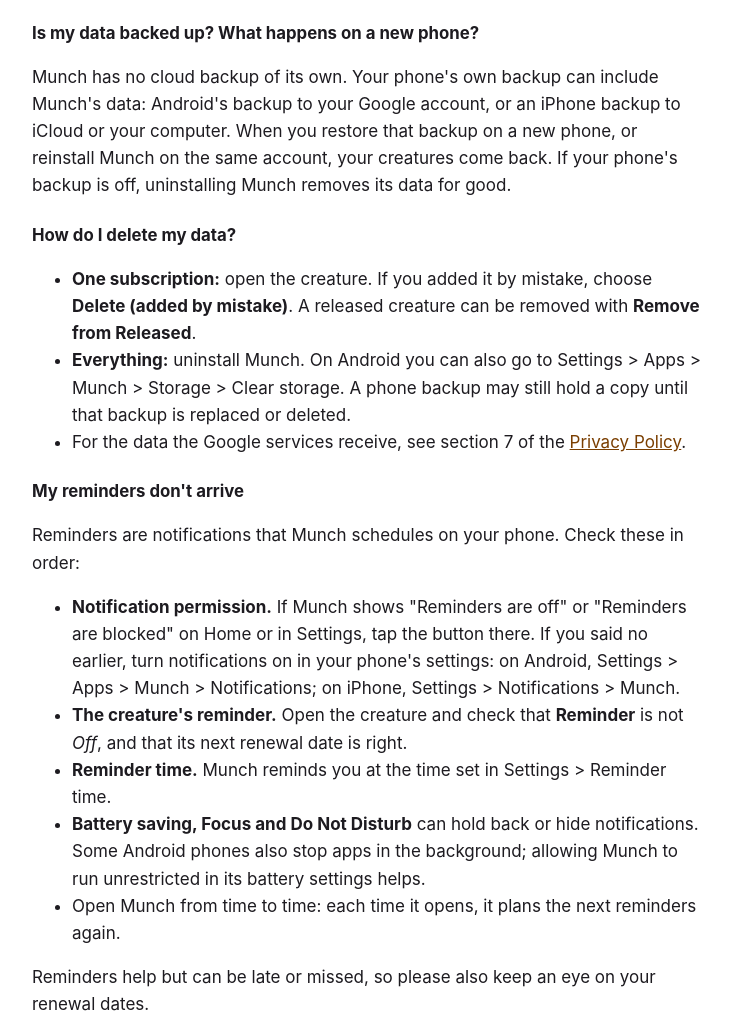
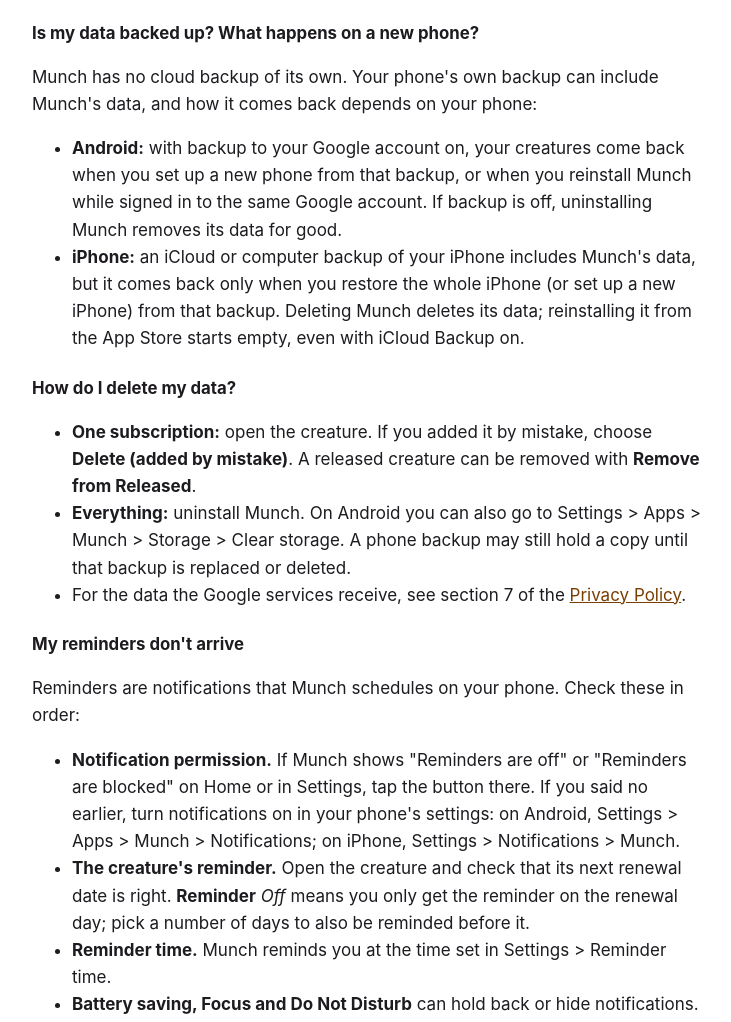
Before and after one commit to zakaria-hajja/mobileminds-legal, a plain HTML site: page munch/support/index.html in a window 1280 px wide. Shown: the part 963-1985 px from the top of the page, without its empty margins (272-1003 px from the left). Drawn offline with Linux system fonts and the light colour scheme.

Commit message:
fix(munch): split backup answer by platform, clarify Reminder Off
iOS never restores an app's data on reinstall, only on a full device
restore, so the old "reinstall on the same account" sentence was only
true for Android Auto Backup. Reminder Off still sends the renewal-day
reminder (Reminders.kt plans HUNGRY_TODAY regardless of remindDaysBefore).

Co-Authored-By: Claude Opus 5.5 <noreply@anthropic.com>

```diff
--- a/munch/support/index.html
+++ b/munch/support/index.html
@@ -58,10 +58,16 @@ reports; none of them receives your subscriptions. Details are in the
 <a href="../privacy/">Privacy Policy</a>.</p>
 
 <h3>Is my data backed up? What happens on a new phone?</h3>
-<p>Munch has no cloud backup of its own. Your phone's own backup can include Munch's data: Android's backup
-to your Google account, or an iPhone backup to iCloud or your computer. When you restore that backup on a new
-phone, or reinstall Munch on the same account, your creatures come back. If your phone's backup is off,
-uninstalling Munch removes its data for good.</p>
+<p>Munch has no cloud backup of its own. Your phone's own backup can include Munch's data, and how it comes
+back depends on your phone:</p>
+<ul>
+  <li><strong>Android:</strong> with backup to your Google account on, your creatures come back when you set
+      up a new phone from that backup, or when you reinstall Munch while signed in to the same Google account.
+      If backup is off, uninstalling Munch removes its data for good.</li>
+  <li><strong>iPhone:</strong> an iCloud or computer backup of your iPhone includes Munch's data, but it comes
+      back only when you restore the whole iPhone (or set up a new iPhone) from that backup. Deleting Munch
+      deletes its data; reinstalling it from the App Store starts empty, even with iCloud Backup on.</li>
+</ul>
 
 <h3>How do I delete my data?</h3>
 <ul>
@@ -81,8 +87,9 @@ uninstalling Munch removes its data for good.</p>
       on Home or in Settings, tap the button there. If you said no earlier, turn notifications on in your
       phone's settings: on Android, Settings &gt; Apps &gt; Munch &gt; Notifications; on iPhone,
       Settings &gt; Notifications &gt; Munch.</li>
-  <li><strong>The creature's reminder.</strong> Open the creature and check that <strong>Reminder</strong> is
-      not <em>Off</em>, and that its next renewal date is right.</li>
+  <li><strong>The creature's reminder.</strong> Open the creature and check that its next renewal date is
+      right. <strong>Reminder</strong> <em>Off</em> means you only get the reminder on the renewal day; pick a
+      number of days to also be reminded before it.</li>
   <li><strong>Reminder time.</strong> Munch reminds you at the time set in Settings &gt; Reminder time.</li>
   <li><strong>Battery saving, Focus and Do Not Disturb</strong> can hold back or hide notifications. Some
       Android phones also stop apps in the background; allowing Munch to run unrestricted in its battery
```
